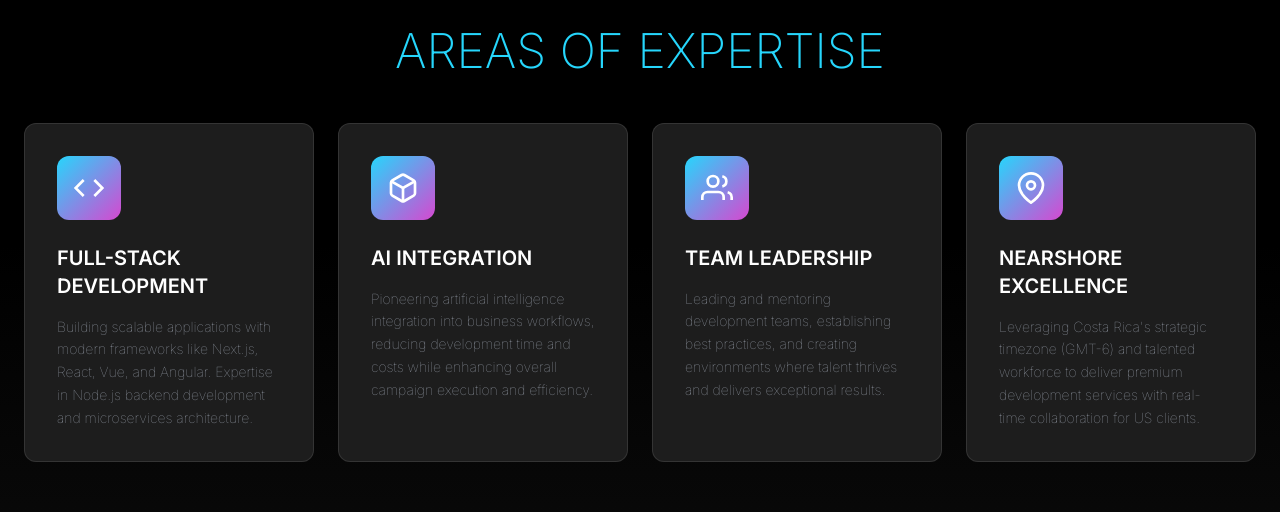
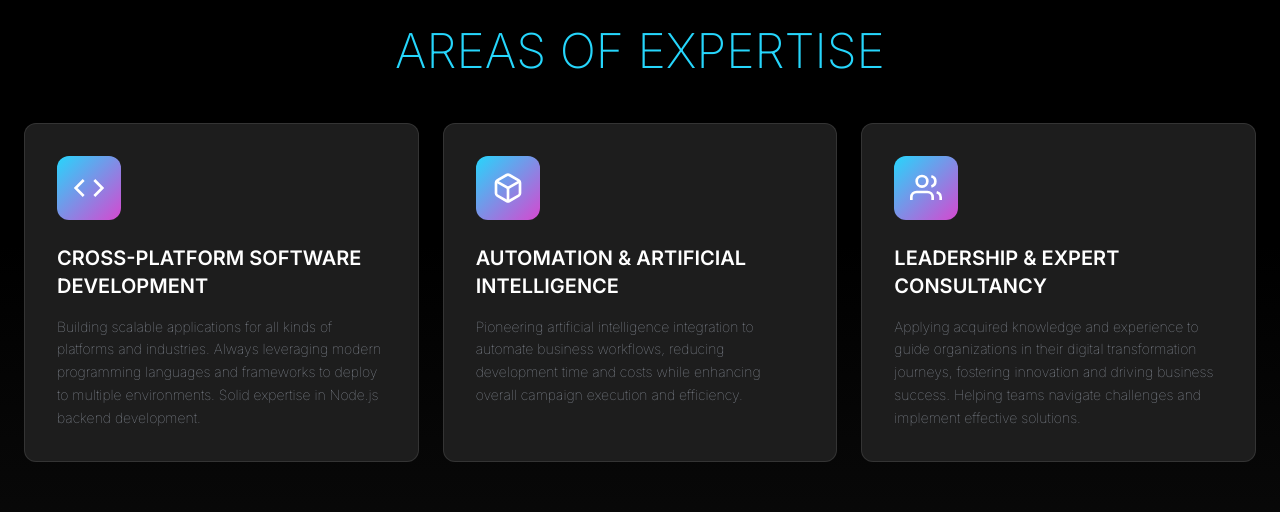
Before and after one commit to fmir86/fabianmiranda.com-decapcms-nextjs, a Next.js app: page /about in a window 1280 px wide. Shown: the part 1840-2352 px from the top of the page. Built offline with nearby package versions, Linux system fonts and the light colour scheme.

Commit message:
about page

```diff
--- a/src/pages/about.js
+++ b/src/pages/about.js
@@ -98,8 +98,8 @@ const About = () => {
                     <polyline points="8 6 2 12 8 18"></polyline>
                   </svg>
                 </div>
-                <h3>Full-Stack Development</h3>
-                <p>Building scalable applications with modern frameworks like Next.js, React, Vue, and Angular. Expertise in Node.js backend development and microservices architecture.</p>
+                <h3>Cross-platform Software Development</h3>
+                <p>Building scalable applications for all kinds of platforms and industries. Always leveraging modern programming languages and frameworks to deploy to multiple environments. Solid expertise in Node.js backend development.</p>
               </div>
 
               <div className={styles['expertise-card']}>
@@ -110,8 +110,8 @@ const About = () => {
                     <line x1="12" y1="22.08" x2="12" y2="12"></line>
                   </svg>
                 </div>
-                <h3>AI Integration</h3>
-                <p>Pioneering artificial intelligence integration into business workflows, reducing development time and costs while enhancing overall campaign execution and efficiency.</p>
+                <h3>Automation & Artificial Intelligence</h3>
+                <p>Pioneering artificial intelligence integration to automate business workflows, reducing development time and costs while enhancing overall campaign execution and efficiency.</p>
               </div>
 
               <div className={styles['expertise-card']}>
@@ -123,19 +123,8 @@ const About = () => {
                     <path d="M16 3.13a4 4 0 0 1 0 7.75"></path>
                   </svg>
                 </div>
-                <h3>Team Leadership</h3>
-                <p>Leading and mentoring development teams, establishing best practices, and creating environments where talent thrives and delivers exceptional results.</p>
-              </div>
-
-              <div className={styles['expertise-card']}>
-                <div className={styles['card-icon']}>
-                  <svg viewBox="0 0 24 24" fill="none" stroke="currentColor" strokeWidth="2">
-                    <path d="M21 10c0 7-9 13-9 13s-9-6-9-13a9 9 0 0 1 18 0z"></path>
-                    <circle cx="12" cy="10" r="3"></circle>
-                  </svg>
-                </div>
-                <h3>Nearshore Excellence</h3>
-                <p>Leveraging Costa Rica's strategic timezone (GMT-6) and talented workforce to deliver premium development services with real-time collaboration for US clients.</p>
+                <h3>Leadership & Expert Consultancy</h3>
+                <p>Applying acquired knowledge and experience to guide organizations in their digital transformation journeys, fostering innovation and driving business success. Helping teams navigate challenges and implement effective solutions.</p>
               </div>
             </div>
           </div>
--- a/src/styles/About.module.scss
+++ b/src/styles/About.module.scss
@@ -200,7 +200,7 @@
         }
 
         .expertise-grid {
-            @apply grid grid-cols-1 md:grid-cols-2 xl:grid-cols-4 gap-6;
+            @apply grid grid-cols-1 md:grid-cols-3 gap-6;
 
             .expertise-card {
                 @apply bg-darkgray rounded-xl p-8;
```
